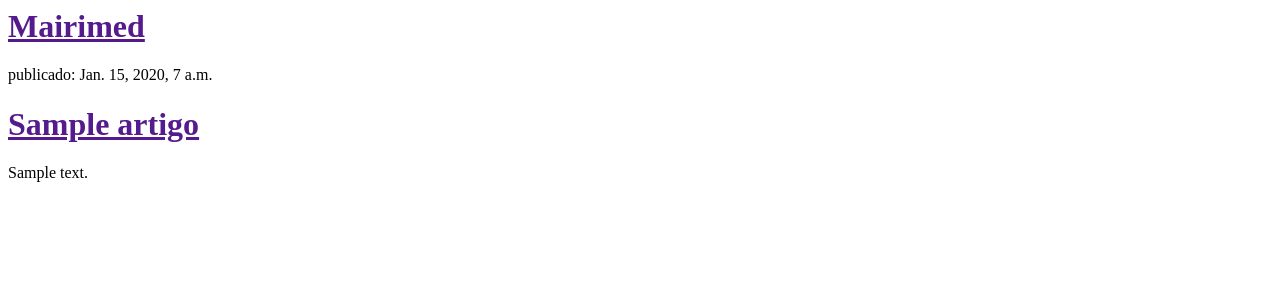
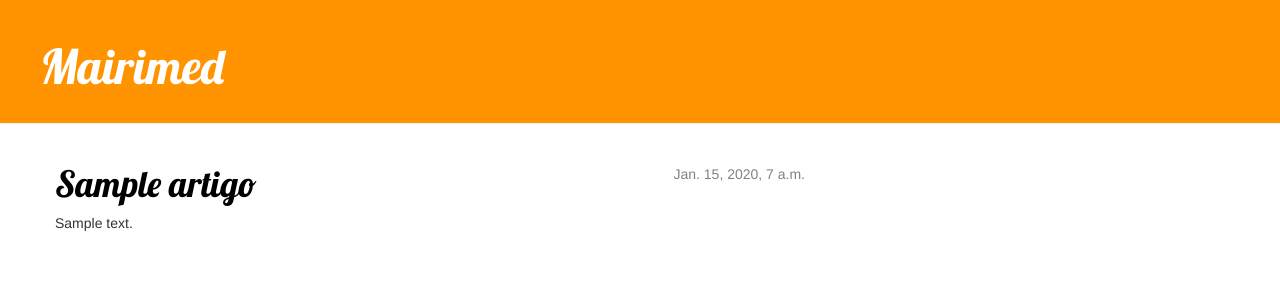
Before and after one commit to thiagorocha06/mairimed-site, a Django app: template artigos/templates/artigos/lista_artigos.html in a window 1280 px wide. Shown: the top 302 px of the page. Run offline with Django 3.2, Linux system fonts and the light colour scheme; the template is opened without the code that fills it: values that come from a table or form of the project are taken from there, others are empty; tables that the repository leaves empty hold one stand-in row (values such as "Sample post"); some libraries are stand-ins or nearby versions.

Commit message:
Adicionado template e view para detalhe dos artigos e tambem CSS para o site.

```diff
--- /dev/null
+++ b/artigos/static/css/artigos.css
@@ -0,0 +1,49 @@
+
+
+.page-header {
+    background-color: #ff9400;
+    margin-top: 0;
+    padding: 20px 20px 20px 40px;
+}
+
+.page-header h1, .page-header h1 a, .page-header h1 a:visited, .page-header h1 a:active {
+    color: #ffffff;
+    font-size: 36pt;
+    text-decoration: none;
+}
+
+.content {
+    margin-left: 40px;
+}
+
+h1, h2, h3, h4 {
+    font-family: 'Lobster', cursive;
+}
+
+.date {
+    float: right;
+    color: #828282;
+}
+
+.save {
+    float: right;
+}
+
+.post-form textarea, .post-form input {
+    width: 100%;
+}
+
+.top-menu, .top-menu:hover, .top-menu:visited {
+    color: #ffffff;
+    float: right;
+    font-size: 26pt;
+    margin-right: 20px;
+}
+
+.artigo {
+    margin-bottom: 70px;
+}
+
+.artigo h1 a, .artigo h1 a:visited {
+    color: #000000;
+}
--- /dev/null
+++ b/artigos/templates/artigos/base.html
@@ -0,0 +1,24 @@
+{% load staticfiles %}
+
+<html>
+    <head>
+      <title>Mairimed blog</title>
+      <link href="https://fonts.googleapis.com/css?family=Lobster&subset=latin,latin-ext" rel="stylesheet" type="text/css">
+      <link rel="stylesheet" href="//maxcdn.bootstrapcdn.com/bootstrap/3.2.0/css/bootstrap.min.css">
+      <link rel="stylesheet" href="//maxcdn.bootstrapcdn.com/bootstrap/3.2.0/css/bootstrap-theme.min.css">
+      <link rel="stylesheet" href="{% static 'css/artigos.css' %}">
+    </head>
+    <body>
+      <div class="page-header">
+        <h1><a href="/">Mairimed</a></h1>
+      </div>
+      <div class="content container">
+        <div class="row">
+            <div class="col-md-8">
+            {% block content %}
+            {% endblock %}
+            </div>
+        </div>
+      </div>
+    </body>
+</html>
--- a/artigos/templates/artigos/lista_artigos.html
+++ b/artigos/templates/artigos/lista_artigos.html
@@ -1,17 +1,13 @@
-<html>
-				<head>
-								<title>Mairimed</title>
-				</head>
-				<body>
-								<div>
-												<h1><a	href="">Mairimed</a></h1>
-								</div>
-                {% for artigo in artigos %}
-								<div>
-                  <p> publicado: {{ artigo.data_de_publicacao }}</p>
-                  <h1><a href="">{{ artigo.titulo }}</a></h1>
-                  <p>{{ artigo.texto|linebreaksbr }}</p>
-								</div>
-                {% endfor %}
-				</body>
-</html>
+{% extends 'artigos/base.html' %}
+
+{% block content %}
+  {% for artigo in artigos %}
+    <div class="artigo">
+      <div class="date">
+        {{ artigo.data_de_publicacao }}
+      </div>
+      <h1><a href="{% url 'detalhe_artigo' pk=artigo.pk %}">{{ artigo.titulo }}</a></h1>
+      <p>{{ artigo.texto|linebreaksbr }}</p>
+    </div>
+  {% endfor %}
+{% endblock content %}
--- a/artigos/urls.py
+++ b/artigos/urls.py
@@ -3,4 +3,5 @@ from . import views
 
 urlpatterns = [
     url(r'^$', views.lista_artigos, name='lista_artigos'),
+    url(r'^artigo/(?P<pk>\d+)/$', views.detalhe_artigo, name='detalhe_artigo'),
 ]
--- a/artigos/views.py
+++ b/artigos/views.py
@@ -1,7 +1,12 @@
 from django.shortcuts import render
 from django.utils import timezone
 from .models import Artigo
+from django.shortcuts import render, get_object_or_404
 
 def lista_artigos(request):
     artigos	=	Artigo.objects.filter(data_de_publicacao__lte=timezone.now()).order_by('data_de_publicacao')
     return render(request, 'artigos/lista_artigos.html', {'artigos' : artigos})
+
+def detalhe_artigo(request, pk):
+    artigo = get_object_or_404(Artigo, pk=pk)
+    return render(request, 'artigos/detalhe_artigo.html', {'artigo': artigo})
```
Also changed, not shown: artigos/templates/artigos/detalhe_artigo.html (added, +13 -0 lines).
